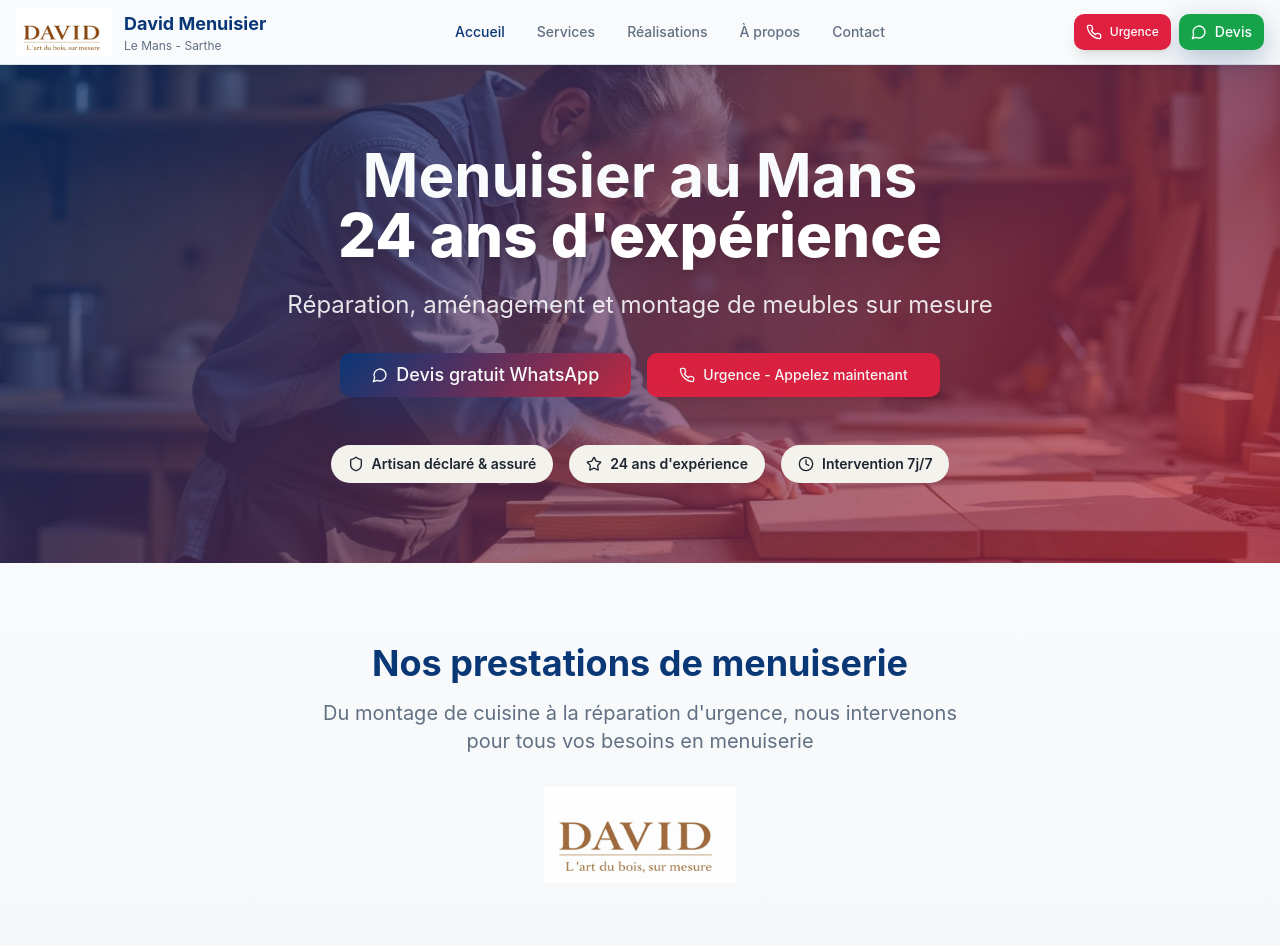
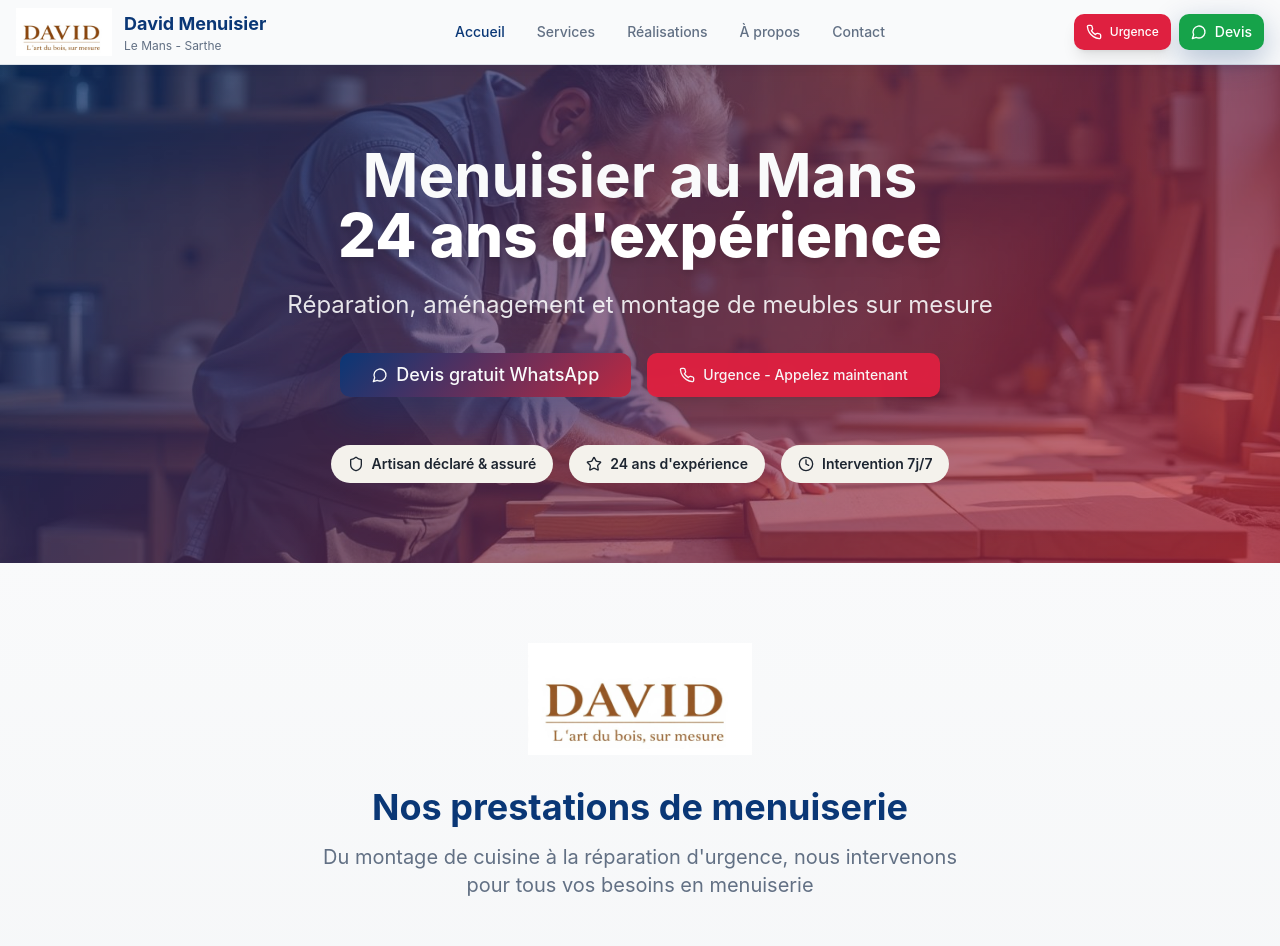
Before and after one commit to zhdanove59/David-menuisier, a React (Vite) app: page / in a window 1280 px wide. Shown: the top 946 px of the page. Built offline with nearby package versions, Linux system fonts and the light colour scheme.

Commit message:
Add logo to homepage
Add the company logo to the top of the homepage, followed by the "Nos prestations de menuiserie" section.

```diff
--- a/src/pages/Index.tsx
+++ b/src/pages/Index.tsx
@@ -118,20 +118,20 @@ const Index = () => {
       <section className="py-20 section-gradient">
         <div className="container mx-auto px-4">
           <div className="text-center mb-16">
+            {/* Logo signature en premier */}
+            <div className="flex justify-center mb-8">
+              <img
+                src={logoImage}
+                alt="David Menuisier - Signature artisan"
+                className="h-24 md:h-28 w-auto opacity-90 hover:opacity-100 transition-opacity duration-300"
+              />
+            </div>
             <h2 className="text-3xl md:text-4xl font-bold text-primary mb-4">
               Nos prestations de menuiserie
             </h2>
             <p className="text-xl text-muted-foreground max-w-2xl mx-auto mb-8">
               Du montage de cuisine à la réparation d'urgence, nous intervenons pour tous vos besoins en menuiserie
             </p>
-            {/* Logo signature */}
-            <div className="flex justify-center mb-8">
-              <img
-                src={logoImage}
-                alt="David Menuisier - Signature artisan"
-                className="h-20 md:h-24 w-auto opacity-80 hover:opacity-100 transition-opacity duration-300"
-              />
-            </div>
           </div>
 
           <div className="grid grid-cols-1 md:grid-cols-2 lg:grid-cols-4 gap-6">
```
